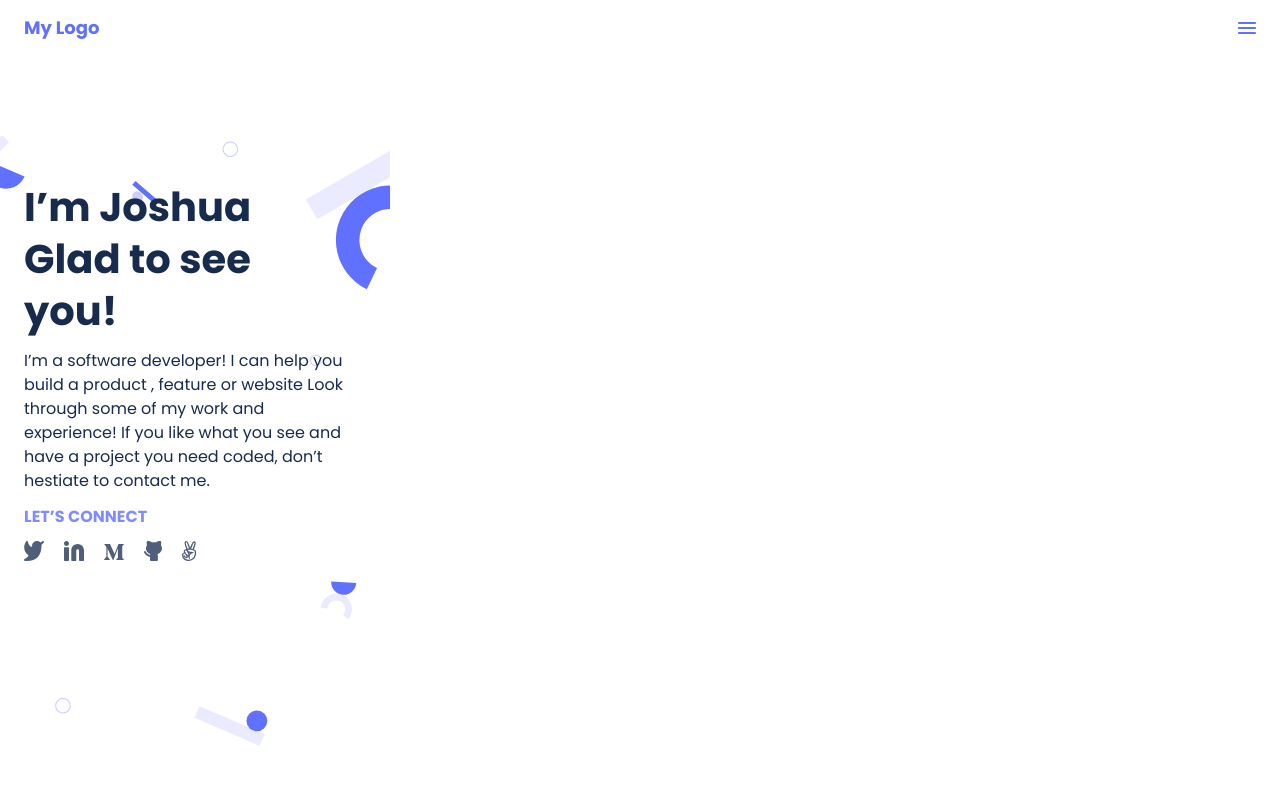
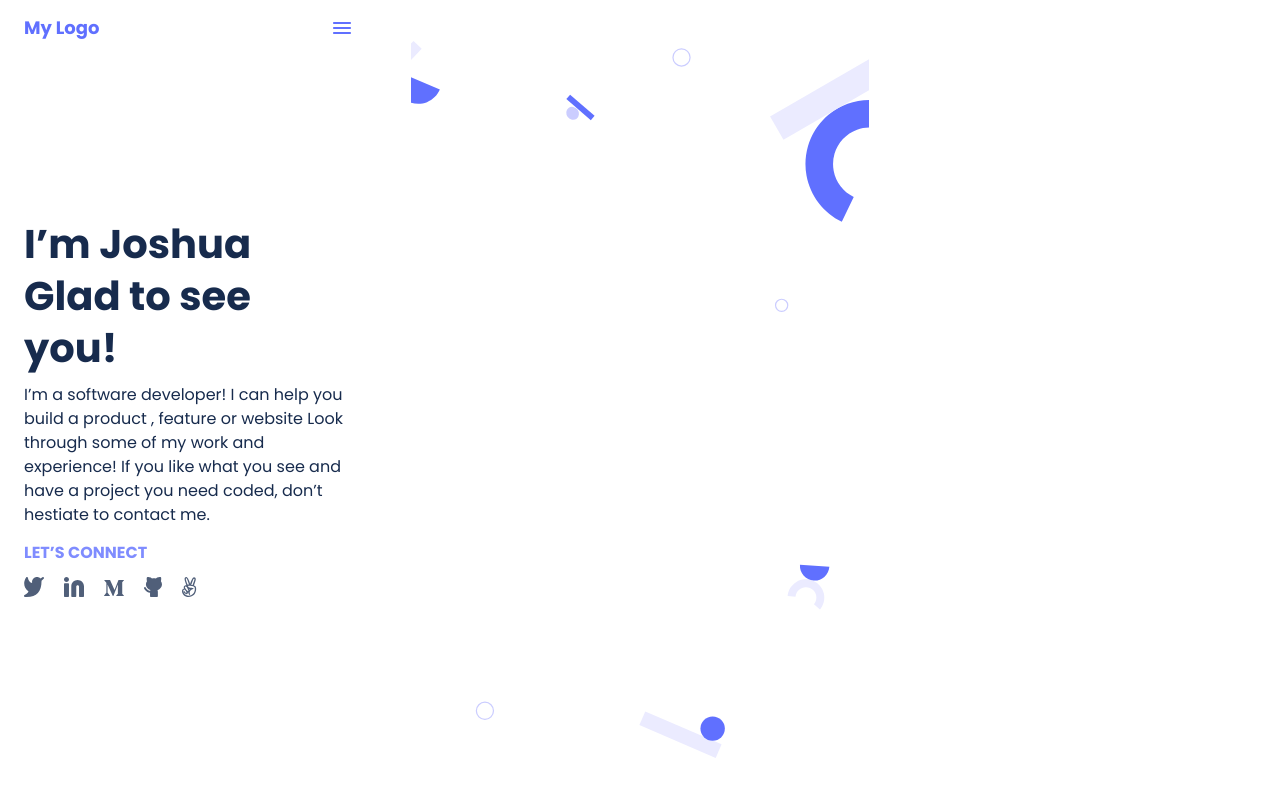
Before and after one commit to joshualyngdoh/Portfolio, a website: page index.html in a window 1280 px wide. Drawn offline with Linux system fonts and the light colour scheme.

Commit message:
Changes to HTML and CSS files

```diff
--- a/index.html
+++ b/index.html
@@ -13,11 +13,12 @@
             <div class="logo">
                 <a href="#">My Logo</a>
             </div>
-            <div class="hamburger_menu"><img src="images/Union.svg" alt=""></div>
+            <div class="hamburger_menu"><img src="images/Union.svg" alt="">
+            </div>
         </nav>
     </header>
-    <section class="container">
-        <main>
+    <main>
+        <section class="intro">
             <div>
                 <h1>
                     I’m Joshua Glad to see you!
@@ -32,26 +33,26 @@
                 </h2>
                 <ul>
                     <li>
-                        <a style="width:19.99px; height:19.96px" href="#"><img src="images/Twitter.svg" alt="Twitter"></a>
+                        <a style="width:19.99px; height:19.96px" href="#"><img src="images/Twitter.svg"></a>
                     </li>
                     <li>
-                        <a style="width:20px; height:20px" href="#"><img src="images/Linkedin icon.svg" alt="Linkedin"></a>
+                        <a style="width:20px; height:20px" href="#"><img src="images/Linkedin icon.svg"></a>
                     </li>
                     <li>
-                        <a style="width:20px; height:16px" href="#"><img src="images/Medium.svg" alt="Medium"></a>
+                        <a style="width:20px; height:16px" href="#"><img src="images/Medium.svg"></a>
                     </li>
                     <li>
-                        <a style="width:17.99px; height:20px" href="#"><img src="images/Github.svg" alt="Github"></a>
+                        <a style="width:17.99px; height:20px" href="#"><img src="images/Github.svg"></a>
                     </li>
                     <li>
-                        <a style="width:14.17px; height:20px" href="#"><img src="images/Vector.svg" alt="Deuces"></a>
+                        <a style="width:14.17px; height:20px" href="#"><img src="images/Vector.svg"></a>
                     </li>
                 </ul>
             </div>
 
-        </main>
+        </section>
 
-    </section>
+    </main>
 
 
 </body>
--- a/styles.css
+++ b/styles.css
@@ -7,14 +7,13 @@
   font-family: Poppins, sans-serif;
 }
 
-.container {
-  max-width: 390px;
-  height: 100vh;
+main {
+  min-width: 375px;
+  height: 718px;
   background-image: url(images/header-shapes\ mobile.svg);
   background-size: contain;
   background-position: center;
   background-repeat: no-repeat;
-  position: relative;
 }
 
 body {
@@ -22,31 +21,36 @@ body {
 }
 
 header {
-  width: 100%;
+  width: 375px;
   background-color: #fff;
 }
 
 h1 {
-  width: 300px;
-  padding-top: 128px;
+  width: 327px;
+  height: 150px;
   color: #172b4d;
   font-weight: 700;
   font-size: 40px;
   line-height: 52px;
   font-style: normal;
   font-family: Poppins, sans-serif;
+  display: flex;
+  align-items: center;
 }
 
 h2 {
+
   color: #7f8cff;
   font-size: 16px;
   font-style: normal;
   line-height: 24px;
   padding-top: 12px;
+  font-family: Poppins, sans-serif;
 }
 
 p {
   width: 327px;
+  height: 146px;
   padding-top: 12px;
   color: #172b4d;
   font-weight: 400;
@@ -56,10 +60,13 @@ p {
   font-family: Poppins, sans-serif;
 }
 
-main {
+.intro {
   padding-left: 24px;
   padding-right: 24px;
-  padding-top: 12px;
+  padding-top: 180px;
+  display: flex;
+  flex-direction: column;
+  align-items: flex-start;
 }
 
 .logo a {
@@ -92,3 +99,10 @@ ul {
   gap: 20px;
   padding-top: 12px;
 }
+
+.socials {
+  padding-top: 12px;
+  display: flex;
+  flex-direction: column;
+  align-items: flex-start;
+}
```
